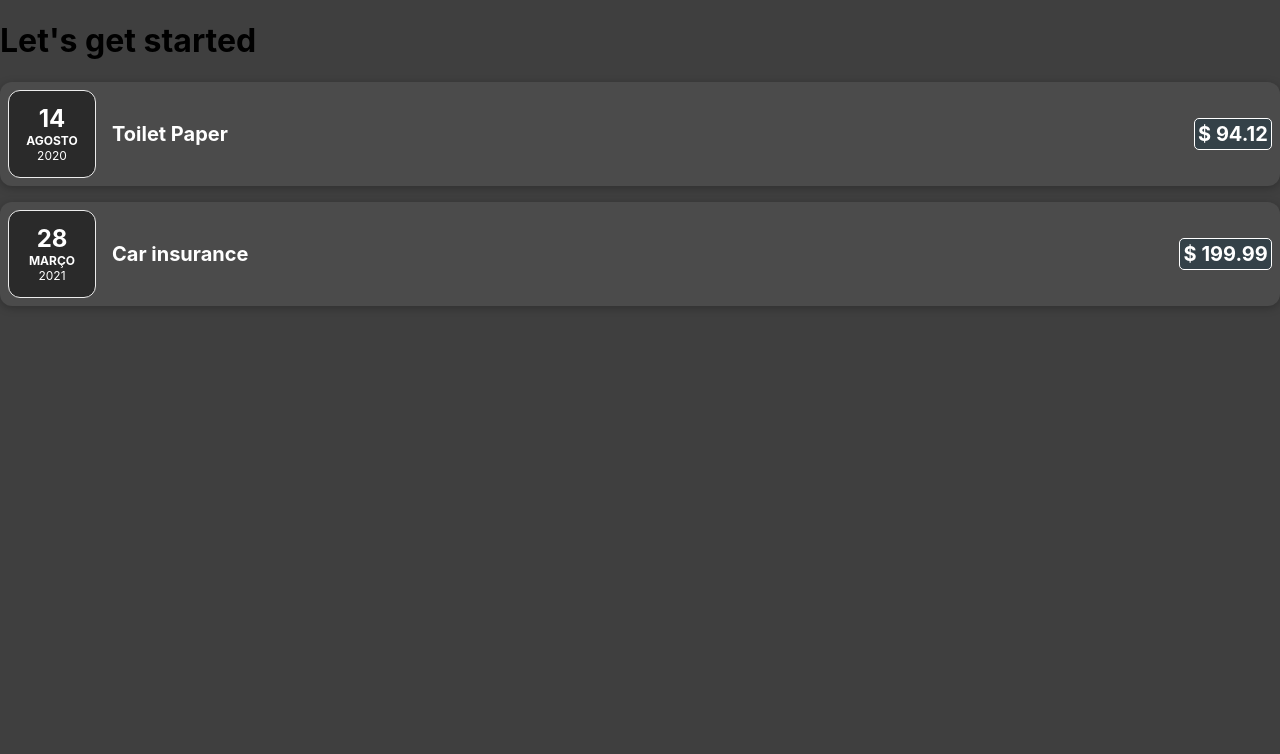
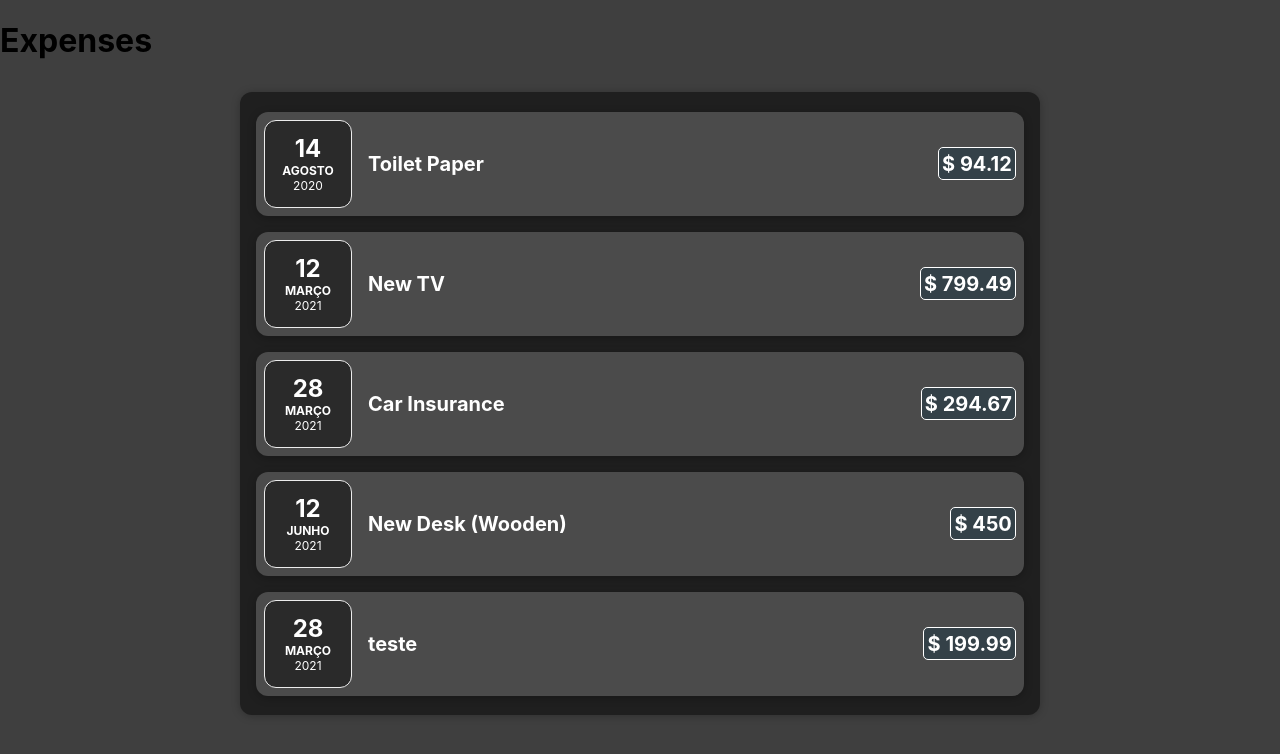
Before and after one commit to aff123456/React, a React (Create React App) app in the folder app-01-basics/: page / in a window 1280 px wide. Shown: the top 754 px of the page. Built offline with nearby package versions, Linux system fonts and the light colour scheme.

Commit message:
assignment 1 completed

```diff
--- a/app-01-basics/src/App.js
+++ b/app-01-basics/src/App.js
@@ -1,6 +1,7 @@
 // import logo from './logo.svg';
 import './App.css';
-import ExpenseItem from './components/ExpenseItem';
+// import ExpenseItem from './components/ExpenseItem';
+import Expenses from './components/Expenses';
 
 function App() {
 
@@ -29,13 +30,16 @@ function App() {
             amount: 450,
             date: new Date(2021, 5, 12),
         },
+        {
+            id: 'e5',
+            title: 'teste',
+        }
     ];
 
     return (
         <div>
-            <h1>Let's get started</h1>
-            <ExpenseItem title={expenses[0].title} amount={expenses[0].amount} date={expenses[0].date} />
-            <ExpenseItem />
+            <h1>Expenses</h1>
+            <Expenses expenses={expenses}/>
         </div>
     );
 }
--- a/app-01-basics/src/components/Expenses.css
+++ b/app-01-basics/src/components/Expenses.css
@@ -1,5 +1,5 @@
 .expenses {
-    padding: 1rem;
+    padding: 0.2rem 1rem;
     background-color: rgb(31, 31, 31);
     margin: 2rem auto;
     width: 50rem;
--- a/app-01-basics/src/components/Expenses.js
+++ b/app-01-basics/src/components/Expenses.js
@@ -1,12 +1,15 @@
 import ExpenseItem from "./ExpenseItem";
+import './Expenses.css';
 
 const Expenses = props => {
 
-    const { expenses } = props;
+    const expenseItemList = props.expenses.map(expense => {
+        return <ExpenseItem title={expense.title} amount={expense.amount} date={expense.date} />
+    });
 
     return (
-        <div>
-
+        <div className="expenses">
+            {expenseItemList}
         </div>
     );
 }
```
